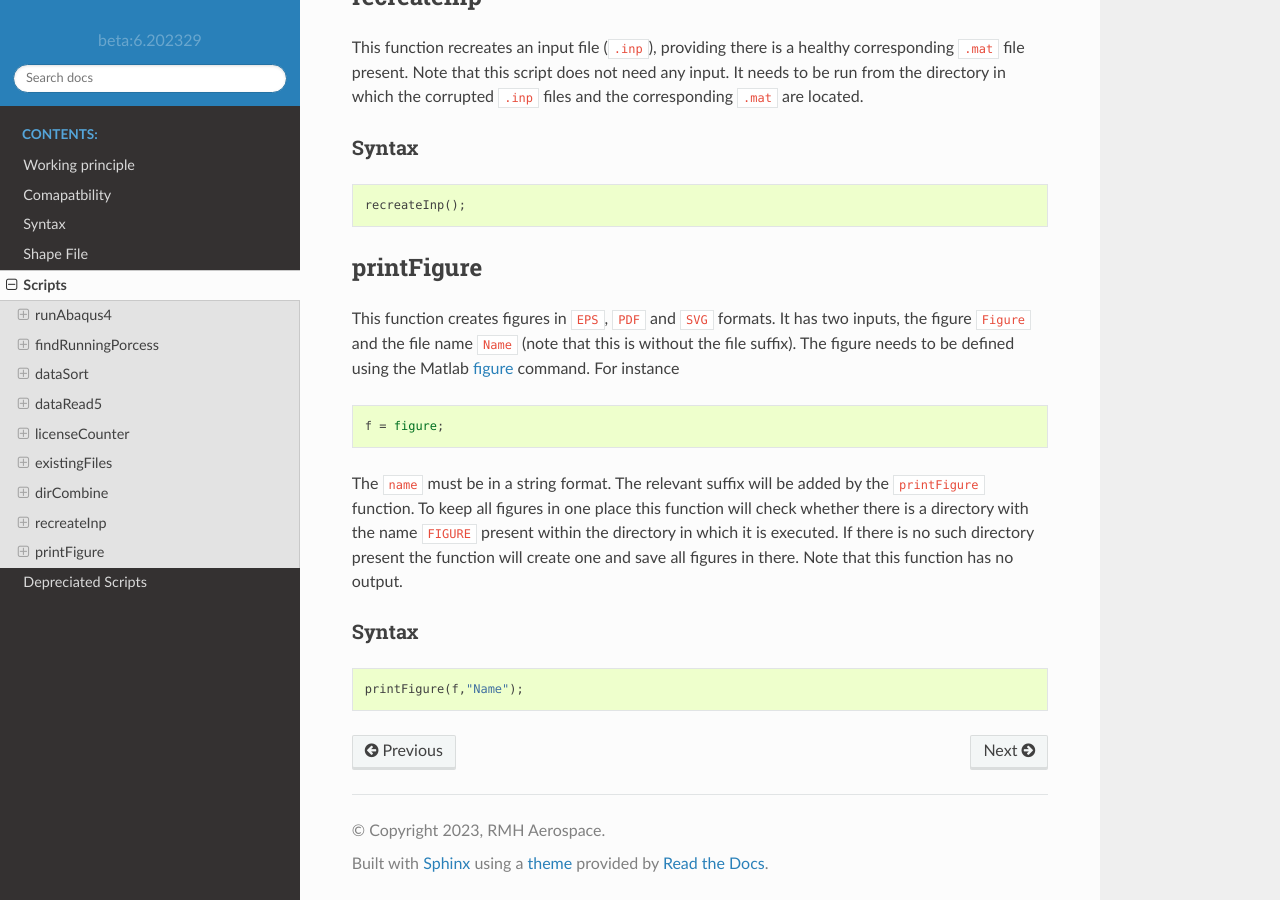
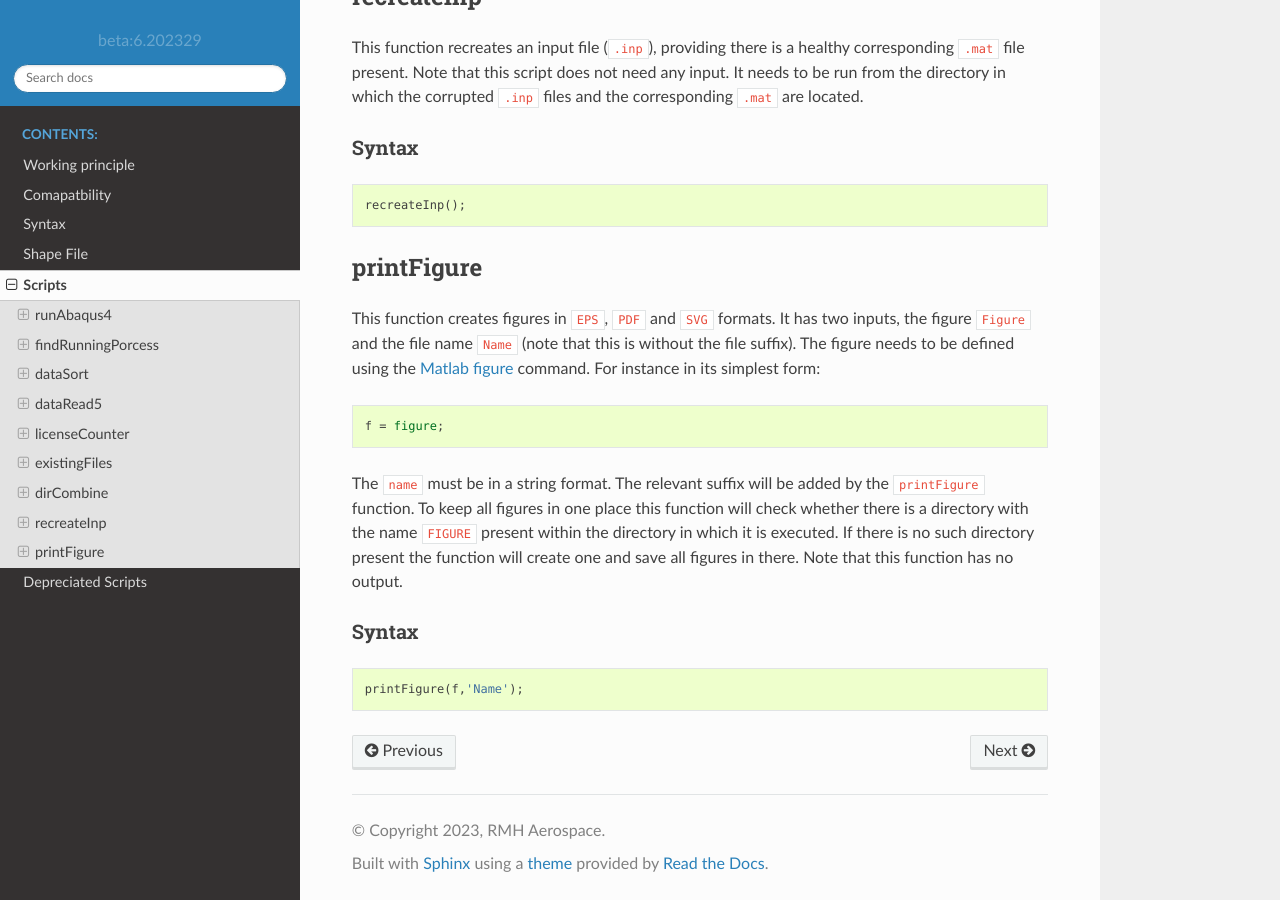
Before and after one commit to aq18507/GATORdocs, a Sphinx documentation site: the page built from doc/Scripts.rst, in a window 1280 px wide and 900 px high, scrolled down 5030 px. Built offline with Sphinx 7.4.7 and the Read the Docs theme 2.0.0, drawn with Linux system fonts in a browser that asks for light colours.

Commit message:
docs: update Scripts.rst

```diff
--- a/doc/Scripts.rst
+++ b/doc/Scripts.rst
@@ -202,7 +202,7 @@ Syntax
 printFigure
 -----------
 
-This function creates figures in ``EPS``, ``PDF`` and ``SVG`` formats. It has two inputs, the figure ``Figure`` and the file name ``Name`` (note that this is without the file suffix). The figure needs to be defined using the Matlab `figure <https://uk.mathworks.com/help/matlab/ref/figure.html>`_ command. For instance
+This function creates figures in ``EPS``, ``PDF`` and ``SVG`` formats. It has two inputs, the figure ``Figure`` and the file name ``Name`` (note that this is without the file suffix). The figure needs to be defined using the `Matlab figure <https://uk.mathworks.com/help/matlab/ref/figure.html>`_ command. For instance in its simplest form:
 
 .. code-block:: matlab
 
@@ -215,4 +215,4 @@ Syntax
 
 .. code-block:: matlab
 
-    printFigure(f,"Name");
+    printFigure(f,'Name');
```
